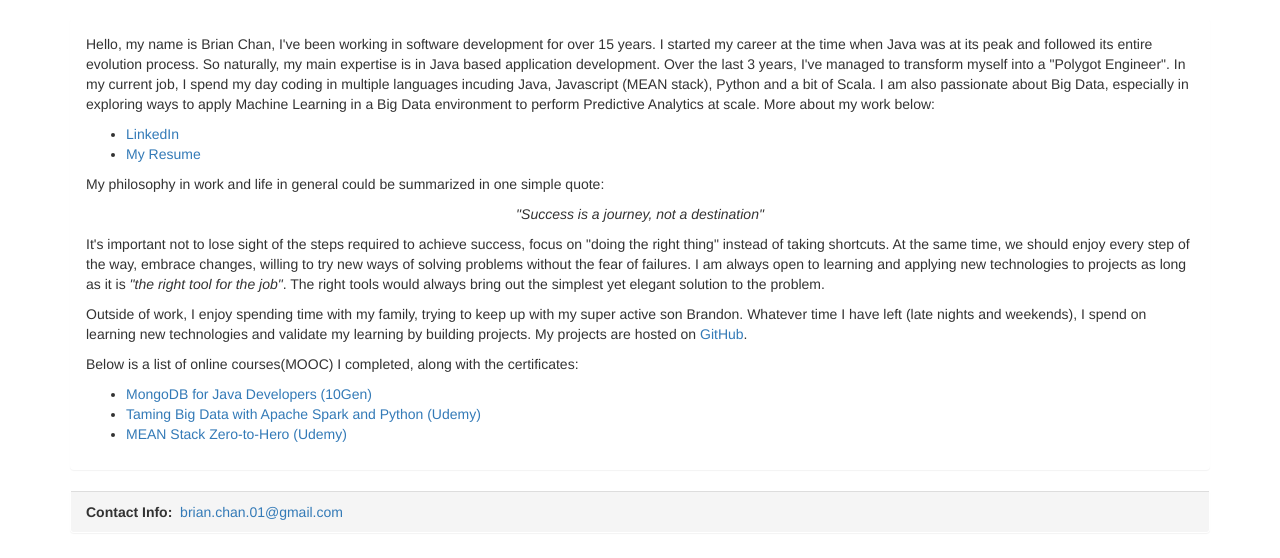
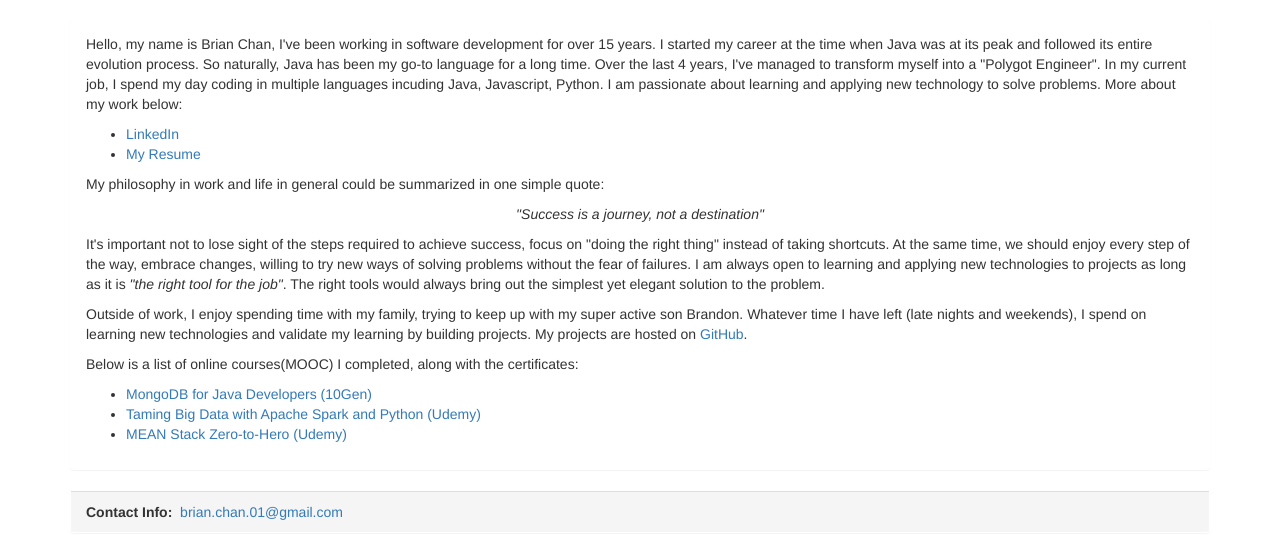
Before and after one commit to bchan01/bchan01.github.io, a plain HTML site: page index.html at #/about in a window 1280 px wide. Shown: the part 54-612 px from the top of the page. Drawn offline with nearby package versions, Linux system fonts and the light colour scheme; some packages are replaced by stand-ins of ours.

Commit message:
Update about.html

```diff
--- a/pages/about.html
+++ b/pages/about.html
@@ -1,7 +1,8 @@
 <div class="container">
 <div class="panel">
 <div class="panel-body">
-   <p>Hello, my name is Brian Chan, I've been working in software development for over 15 years.  I started my career at the time when Java was at its peak and followed its entire evolution process.  So naturally, my main expertise is in Java based application development.  Over the last 3 years, I've managed to transform myself into a "Polygot Engineer".  In my current job, I spend my day coding in multiple languages incuding Java, Javascript (MEAN stack), Python and a bit of Scala.  I am also passionate about Big Data, especially in exploring ways to apply Machine Learning in a Big Data environment to perform Predictive Analytics at scale. More about my work below:
+   <p>Hello, my name is Brian Chan, I've been working in software development for over 15 years.  I started my career at the time when Java was at its peak and followed its entire evolution process.  So naturally, Java has been my go-to language for a long time.  Over the last 4 years, I've managed to transform myself into a "Polygot Engineer".  In my current job, I spend my day coding in multiple languages incuding Java, Javascript, Python.
+	   I am passionate about learning and applying new technology to solve problems. More about my work below:
    <ul>
    <li><a href="https://www.linkedin.com/in/brian-chan-86b226a" target="_blank">LinkedIn</a>
    <li><a href="/pages/CV.pdf" target="_blank">My Resume</a>
```
